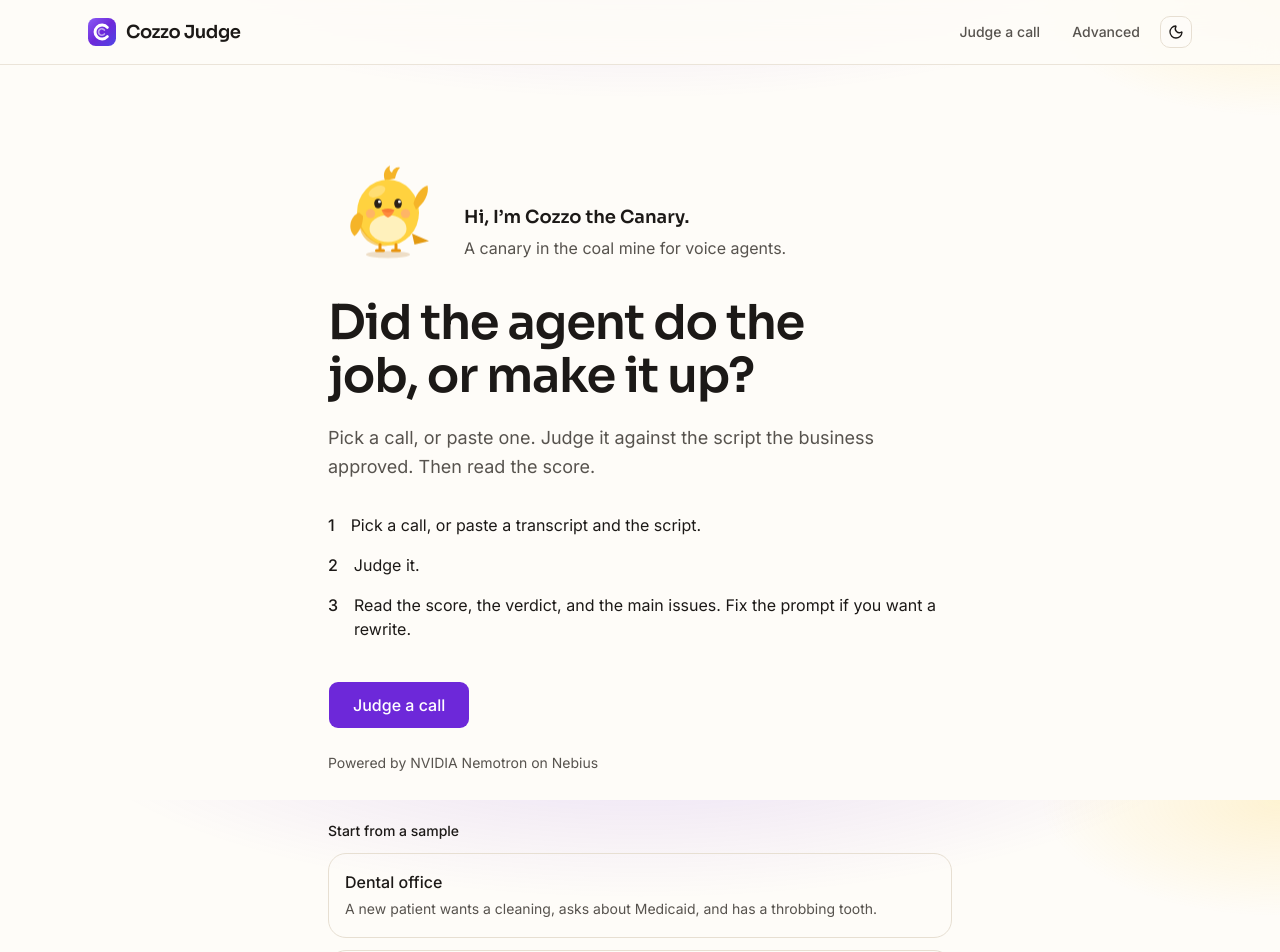
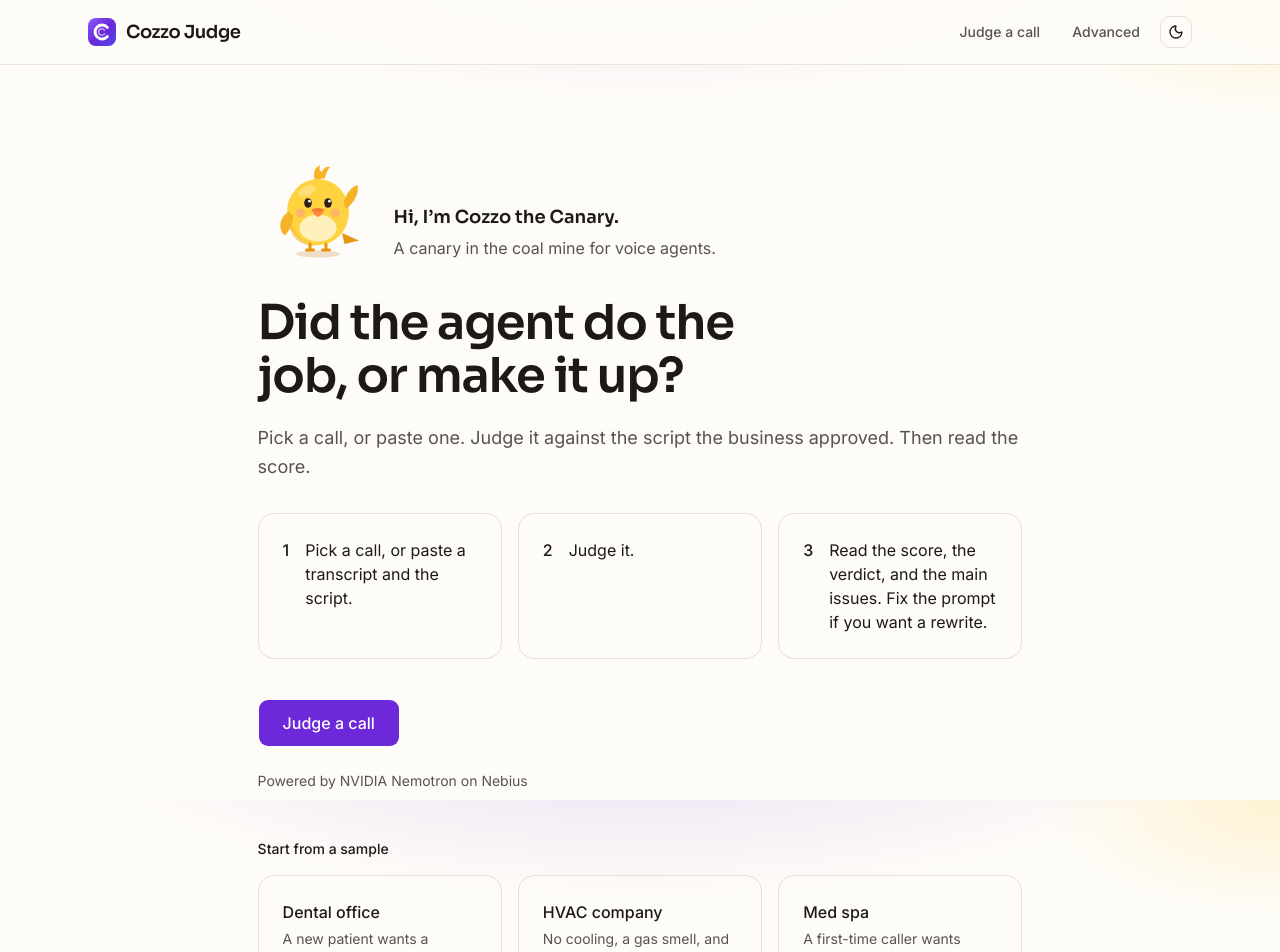
Before and after one commit to Thomas-Jerard/cozzo-judge, a Next.js app: page / in a window 1280 px wide. Shown: the top 952 px of the page. Built offline with nearby package versions, Linux system fonts and the light colour scheme.

Commit message:
Wider layout (1/3): PageShell, globals, home, score page (sync from Origin e723261)

```diff
--- a/app/globals.css
+++ b/app/globals.css
@@ -173,3 +173,105 @@
     animation: none;
   }
 }
+
+:root {
+  --page-inline: 1.25rem;
+  --page-block: 2.5rem;
+  --section-gap: 2.5rem;
+  --card-pad: 1rem;
+  --measure: 75ch;
+}
+
+@media (min-width: 40rem) {
+  :root {
+    --page-inline: 2rem;
+    --page-block: 3.5rem;
+    --section-gap: 2.75rem;
+    --card-pad: 1.25rem;
+  }
+}
+
+@media (min-width: 80rem) {
+  :root {
+    --page-inline: 2.5rem;
+    --section-gap: 3rem;
+    --card-pad: 1.5rem;
+  }
+}
+
+@layer components {
+  .page-shell {
+    box-sizing: border-box;
+    width: 100%;
+    max-width: 100%;
+    min-width: 0;
+    margin-inline: auto;
+    padding-inline: var(--page-inline);
+  }
+
+  .page-main {
+    padding-block: var(--page-block);
+  }
+
+  .measure {
+    max-width: var(--measure);
+  }
+
+  .surface-card {
+    border-radius: 1rem;
+    border: 1px solid var(--border);
+    padding: var(--card-pad);
+  }
+
+  .surface-card:hover {
+    background: var(--card);
+  }
+
+  .choice {
+    border-radius: 1rem;
+    border: 1px solid var(--border);
+    background: color-mix(in srgb, var(--card) 40%, transparent);
+    padding: var(--card-pad);
+    text-align: left;
+  }
+
+  .choice:hover,
+  .choice[aria-pressed="true"] {
+    background: var(--card);
+  }
+
+  .choice[aria-pressed="true"] {
+    border-color: var(--foreground);
+  }
+
+  .score-split {
+    display: grid;
+    gap: var(--section-gap);
+    align-items: start;
+  }
+
+  .score-aside {
+    display: grid;
+    gap: 0.75rem;
+    min-width: 0;
+    border-top: 1px solid var(--border);
+    padding-top: 2rem;
+  }
+
+  @media (min-width: 80rem) {
+    .page-shell {
+      width: min(80rem, 66vw);
+      max-width: min(80rem, 66vw);
+    }
+
+    .score-split-wide {
+      grid-template-columns: minmax(0, 1.08fr) minmax(0, 0.92fr);
+      column-gap: var(--section-gap);
+    }
+
+    .score-split-wide > .score-aside {
+      border-top: 0;
+      padding-top: 0;
+    }
+  }
+}
--- a/app/page.tsx
+++ b/app/page.tsx
@@ -1,5 +1,6 @@
 import Link from "next/link";
 import { CozzoCanary } from "@/components/cozzo-canary";
+import { PageShell } from "@/components/page-shell";
 import { buttonVariants } from "@/components/ui/button";
 import { DIMENSIONS, PASS_AT, REVIEW_AT } from "@/lib/rubric";
 import { SCENARIOS } from "@/lib/samples";
@@ -7,32 +8,32 @@ import { cn } from "@/lib/utils";
 
 export default function HomePage() {
   return (
-    <div className="mx-auto max-w-2xl px-5 py-14 sm:px-6 sm:py-20">
+    <PageShell className="py-14 sm:py-20">
       <div className="flex flex-col items-start gap-4 sm:flex-row sm:items-end">
         <CozzoCanary pose="wave" size={120} label="Cozzo the Canary waving hello" />
         <div className="grid gap-1 pb-1">
           <p className="font-heading text-lg font-semibold">Hi, I’m Cozzo the Canary.</p>
-          <p className="text-base leading-relaxed text-muted-foreground">
+          <p className="measure text-base leading-relaxed text-muted-foreground">
             A canary in the coal mine for voice agents.
           </p>
         </div>
       </div>
-      <h1 className="mt-8 text-4xl font-semibold tracking-tight text-balance sm:text-5xl sm:leading-[1.1]">
+      <h1 className="mt-8 max-w-[22ch] text-4xl font-semibold tracking-tight text-balance sm:text-5xl sm:leading-[1.1]">
         Did the agent do the job, or make it up?
       </h1>
-      <p className="mt-5 text-lg leading-relaxed text-muted-foreground">
+      <p className="measure mt-5 text-lg leading-relaxed text-muted-foreground">
         Pick a call, or paste one. Judge it against the script the business approved. Then read the score.
       </p>
-      <ol className="mt-8 grid gap-4 text-base" aria-label="How a score works">
-        <li className="flex gap-4">
+      <ol className="mt-8 grid gap-4 text-base xl:grid-cols-3" aria-label="How a score works">
+        <li className="surface-card flex gap-4">
           <span className="font-medium">1</span>
           <span>Pick a call, or paste a transcript and the script.</span>
         </li>
-        <li className="flex gap-4">
+        <li className="surface-card flex gap-4">
           <span className="font-medium">2</span>
           <span>Judge it.</span>
         </li>
-        <li className="flex gap-4">
+        <li className="surface-card flex gap-4">
           <span className="font-medium">3</span>
           <span>Read the score, the verdict, and the main issues. Fix the prompt if you want a rewrite.</span>
         </li>
@@ -44,32 +45,30 @@ export default function HomePage() {
       </div>
       <p className="mt-6 text-sm text-muted-foreground">Powered by NVIDIA Nemotron on Nebius</p>
 
-      <div className="mt-12 grid gap-3">
+      <div className="mt-12 grid gap-4">
         <p className="text-sm font-medium">Start from a sample</p>
-        {SCENARIOS.map((scenario) => (
-          <Link
-            key={scenario.id}
-            href={`/score?sample=${scenario.id}`}
-            className="rounded-2xl border border-border px-4 py-4 hover:bg-card"
-          >
-            <span className="block font-medium">{scenario.industry}</span>
-            <span className="mt-1 block text-sm leading-relaxed text-muted-foreground">{scenario.summary}</span>
-          </Link>
-        ))}
+        <div className="grid gap-4 xl:grid-cols-3">
+          {SCENARIOS.map((scenario) => (
+            <Link key={scenario.id} href={`/score?sample=${scenario.id}`} className="surface-card block">
+              <span className="block font-medium">{scenario.industry}</span>
+              <span className="mt-1 block text-sm leading-relaxed text-muted-foreground">{scenario.summary}</span>
+            </Link>
+          ))}
+        </div>
         <p className="text-sm text-muted-foreground">Synthetic examples. Not real callers.</p>
       </div>
 
       <details className="mt-12 border-t border-border pt-6">
         <summary className="cursor-pointer text-base font-medium">How scoring works</summary>
         <div className="mt-5 grid gap-4">
-          <p className="text-sm leading-relaxed text-muted-foreground">
+          <p className="measure text-sm leading-relaxed text-muted-foreground">
             {PASS_AT} and above passes. {REVIEW_AT} to {PASS_AT - 1} needs a person to look. Any serious miss fails the
             call. Live scores use NVIDIA Nemotron on Nebius: a fast read, then the score, and a second opinion only if
             you ask.
           </p>
-          <ol className="grid gap-4">
+          <ol className="grid gap-4 xl:grid-cols-2">
             {DIMENSIONS.map((dimension) => (
-              <li key={dimension.id}>
+              <li key={dimension.id} className="surface-card">
                 <p className="font-medium">
                   {dimension.name}
                   <span className="ml-2 font-normal text-muted-foreground">{dimension.weightPercent}%</span>
@@ -80,6 +79,6 @@ export default function HomePage() {
           </ol>
         </div>
       </details>
-    </div>
+    </PageShell>
   );
 }
--- a/app/score/page.tsx
+++ b/app/score/page.tsx
@@ -1,5 +1,6 @@
 import { Suspense } from "react";
 import type { Metadata } from "next";
+import { PageShell } from "@/components/page-shell";
 import { ScoreWorkspace } from "@/components/score-workspace";
 
 export const metadata: Metadata = {
@@ -9,7 +10,7 @@ export const metadata: Metadata = {
 
 export default function ScorePage() {
   return (
-    <Suspense fallback={<p className="px-5 py-16 text-sm text-muted-foreground">Loading…</p>}>
+    <Suspense fallback={<PageShell><p className="text-sm text-muted-foreground">Loading…</p></PageShell>}>
       <ScoreWorkspace />
     </Suspense>
   );
--- /dev/null
+++ b/components/page-shell.tsx
@@ -0,0 +1,14 @@
+import type { ReactNode } from "react";
+import { cn } from "cn";
+
+export function PageShell({ children, className }: { children: ReactNode; className?: string }) {
+  return (
+    <div data-page-shell className={cn("page-shell page-main", className)}>
+      {children}
+    </div>
+  );
+}
+
+export function PageBar({ children, className }: { children: ReactNode; className?: string }) {
+  return <div className={cn("page-shell", className)}>{children}</div>;
+}
```
